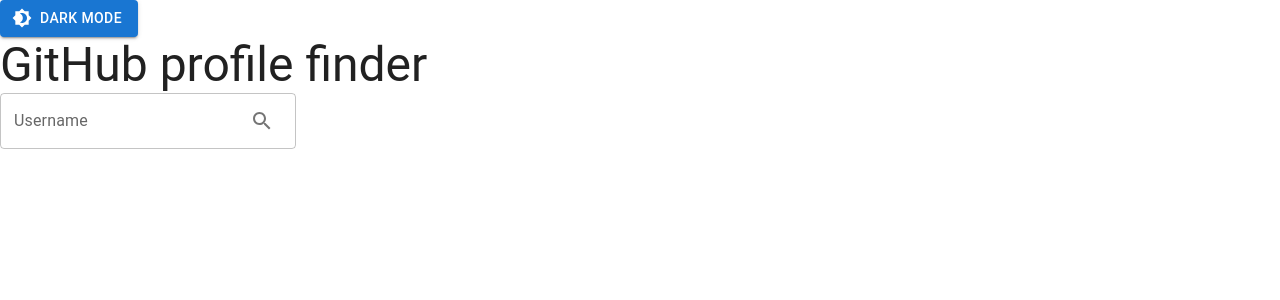
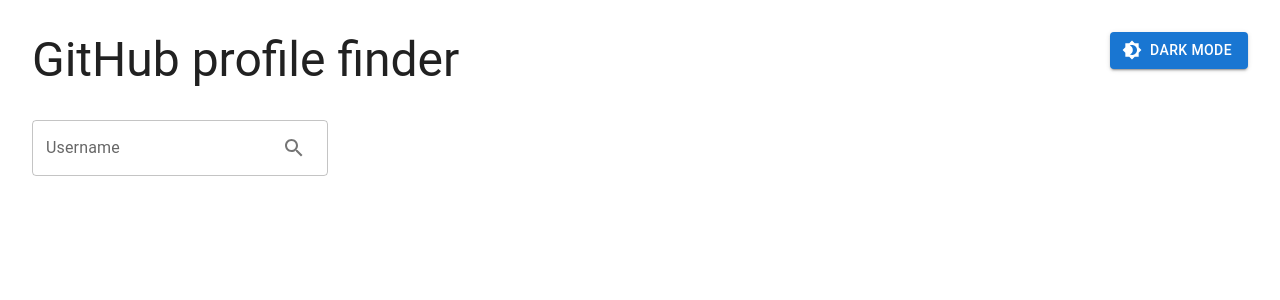
Before and after one commit to abbyfrog/github-profiles, a React (Create React App) app: page / in a window 1280 px wide. Shown: the top 300 px of the page. Built offline with nearby package versions, Linux system fonts and the light colour scheme.

Commit message:
Improve appearance by adding styles

```diff
--- a/src/App.tsx
+++ b/src/App.tsx
@@ -6,17 +6,19 @@ import Brightness7Icon from '@mui/icons-material/Brightness7';
 import { Button, CssBaseline } from '@mui/material';
 import { ProfileSearchView } from './views/ProfileSearch/ProfileSearchView';
 import { getItemFromLocalStorage, updateLocalStorage } from './utils/localStorage';
+import { styles } from './styles';
 
 type ColourMode = 'light' | 'dark';
 
 const COLOUR_MODE_KEY = 'colourMode';
 const ColourModeContext = React.createContext({ toggleColourMode: () => {} });
 
-function Views() {
+const Views = () => {
   const theme = useTheme();
   const colourMode = React.useContext(ColourModeContext);
   return (
-    <Box>
+    <Box style={styles.splitRow}>
+      <ProfileSearchView />
       <Button
         variant="contained"
         startIcon={theme.palette.mode === 'dark' ? <Brightness7Icon /> : <Brightness4Icon />}
@@ -24,10 +26,9 @@ function Views() {
       >
         {theme.palette.mode === 'dark' ? 'Light' : 'Dark'} mode
       </Button>
-      <ProfileSearchView />
     </Box>
   );
-}
+};
 
 export const App = () => {
   const [colourMode, setColourMode] = React.useState<ColourMode>(
--- /dev/null
+++ b/src/styles.ts
@@ -0,0 +1,20 @@
+import { CSSProperties } from 'react';
+
+export const padding = {
+  xs: 4,
+  sm: 8,
+  md: 16,
+  lg: 32,
+  xl: 64,
+};
+
+export const styles: Record<string, CSSProperties> = {
+  splitRow: {
+    display: 'flex',
+    flexDirection: 'row',
+    justifyContent: 'space-between',
+    alignItems: 'flex-start',
+    width: '100%',
+    padding: padding.lg,
+  },
+};
--- a/src/views/Profile/ProfileView.tsx
+++ b/src/views/Profile/ProfileView.tsx
@@ -1,5 +1,5 @@
 import React from 'react';
-import { Avatar, Card, Link, Typography } from '@mui/material';
+import { Avatar, Box, Card, Link, Typography } from '@mui/material';
 import { Profile } from '../../types/profile';
 import { styles } from './styles';
 import { getTopFourRepositories } from '../../utils/repository';
@@ -13,12 +13,14 @@ export const ProfileView: React.FC<Profile> = ({
 }) => {
   const topRepositories = getTopFourRepositories(repositories);
   return (
-    <Card>
+    <Card style={styles.card}>
+      <Box style={styles.splitRow}>
+        <Box>
           <Typography>Username: {username}</Typography>
-      <Avatar alt="Profile Avatar" src={avatarUrl} sx={styles.avatar} />
           <Typography>Number of repositories: {repositoryCount}</Typography>
           <Typography>Number of followers: {followerCount}</Typography>
-      <Typography>Top 4 repositories: </Typography>
+          <Typography style={styles.listPadding}>
+            Top 4 repositories:
             {topRepositories.map((repo, index) => (
               <Typography>
                 {index + 1}:{' '}
@@ -27,6 +29,10 @@ export const ProfileView: React.FC<Profile> = ({
                 </Link>
               </Typography>
             ))}
+          </Typography>
+        </Box>
+        <Avatar alt="Profile Avatar" src={avatarUrl} sx={styles.avatar} />
+      </Box>
     </Card>
   );
 };
--- a/src/views/Profile/styles.ts
+++ b/src/views/Profile/styles.ts
@@ -1,6 +1,23 @@
-export const styles = {
+import { CSSProperties } from 'react';
+import { padding } from '../../styles';
+
+export const styles: Record<string, CSSProperties> = {
   avatar: {
     width: 96,
     height: 96,
   },
+  card: {
+    display: 'flex',
+    padding: padding.md,
+  },
+  listPadding: {
+    paddingTop: padding.sm,
+    paddingBottom: padding.sm,
+  },
+  splitRow: {
+    display: 'flex',
+    flexDirection: 'row',
+    justifyContent: 'space-between',
+    width: '100%',
+  },
 };
--- a/src/views/ProfileSearch/ProfileSearchView.tsx
+++ b/src/views/ProfileSearch/ProfileSearchView.tsx
@@ -4,6 +4,7 @@ import { Search } from '@mui/icons-material';
 import { ProfileView } from '../Profile/ProfileView';
 import { Profile } from '../../types/profile';
 import { RepositoryDTO, UserDTO } from '../../types/dtos';
+import { styles } from './styles';
 
 const GITHUB_API_URL = 'https://api.github.com';
 
@@ -63,6 +64,7 @@ export const ProfileSearchView: React.FC = () => {
   return (
     <Box>
       <Typography variant="h3">GitHub profile finder</Typography>
+      <Box style={styles.formPadding}>
         <TextField
           label="Username"
           value={searchValue}
@@ -87,6 +89,7 @@ export const ProfileSearchView: React.FC = () => {
             ),
           }}
         />
+      </Box>
       {loading && <CircularProgress />}
       {errorFetching && <Alert severity="error">Unable to find profile for user: {searchValue}</Alert>}
       {profile && (
--- /dev/null
+++ b/src/views/ProfileSearch/styles.ts
@@ -0,0 +1,9 @@
+import { CSSProperties } from 'react';
+import { padding } from '../../styles';
+
+export const styles: Record<string, CSSProperties> = {
+  formPadding: {
+    paddingTop: padding.lg,
+    paddingBottom: padding.lg,
+  },
+};
```
Lines whose indentation alone changed are shown as unchanged.
